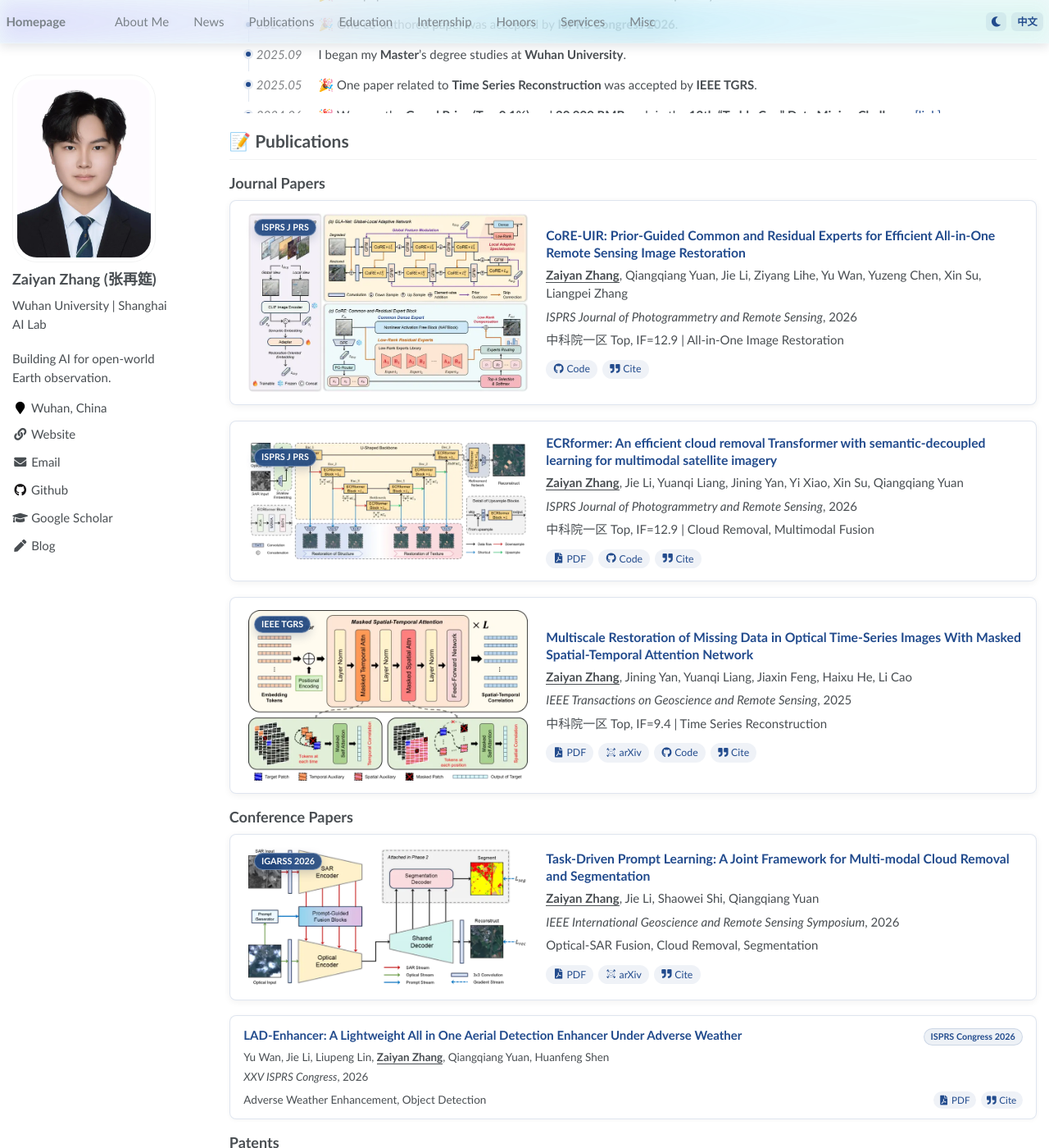
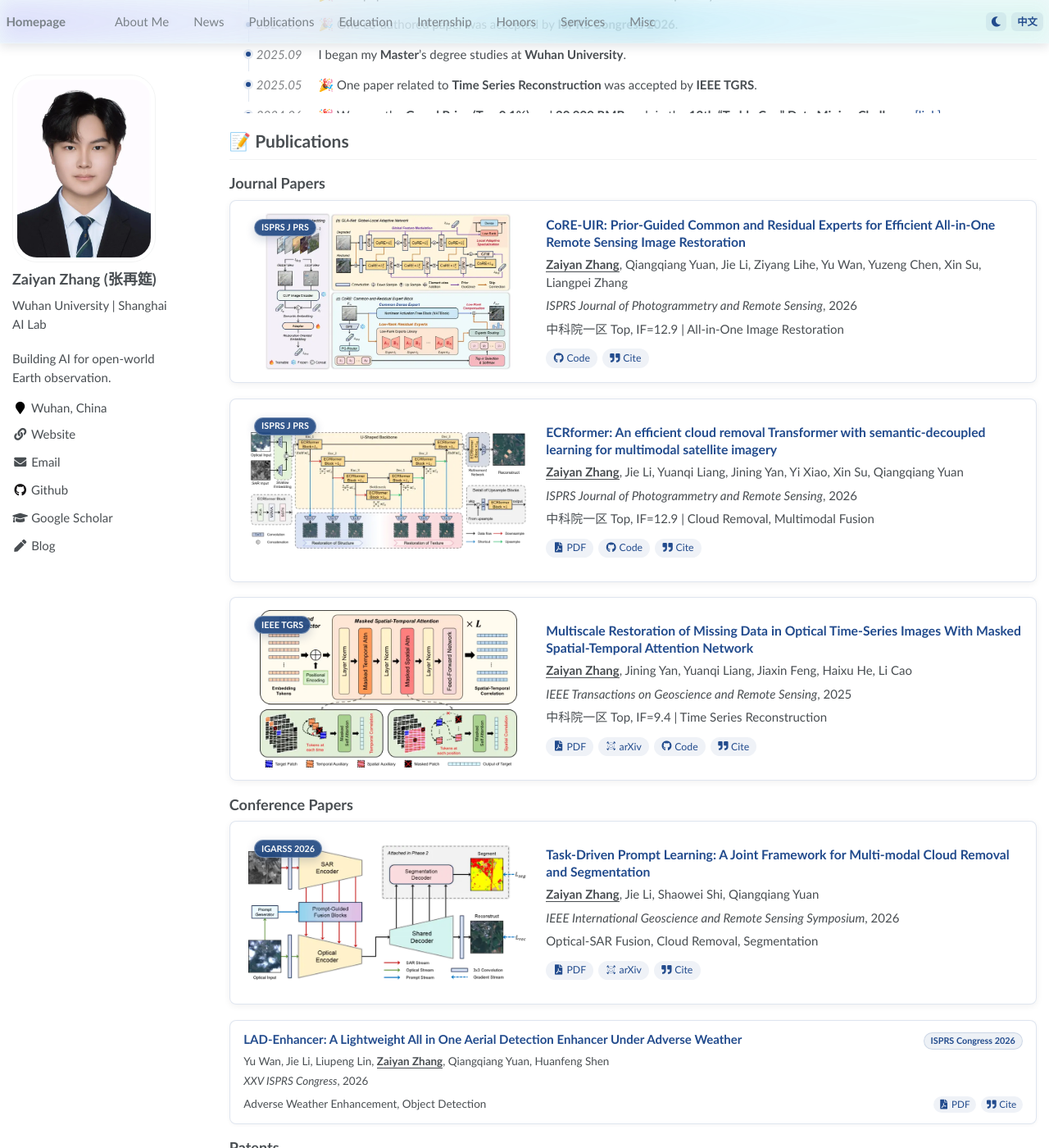
Before and after one commit to zzaiyan/zzaiyan.github.io, a Jekyll site: the page built from _pages/about.md, in a window 1280 px wide and 1400 px high, scrolled down 493 px. Shown: the whole window at 82% size. Built offline with Jekyll 4.4.1, drawn with Linux system fonts in a browser that asks for light colours; some web fonts are replaced; a script that is not in the unit is left out.

Commit message:
统一论文卡片插图比例

```diff
--- a/_sass/_publication-cards.scss
+++ b/_sass/_publication-cards.scss
@@ -110,6 +110,16 @@ $edu-box-padding: 1em;
 }
 
 .paper-box--featured {
+  .paper-box-image {
+    > div {
+      aspect-ratio: 16 / 9;
+    }
+
+    img {
+      height: 100%;
+    }
+  }
+
   .paper-box-text {
     display: flex;
     flex-direction: column;
```
